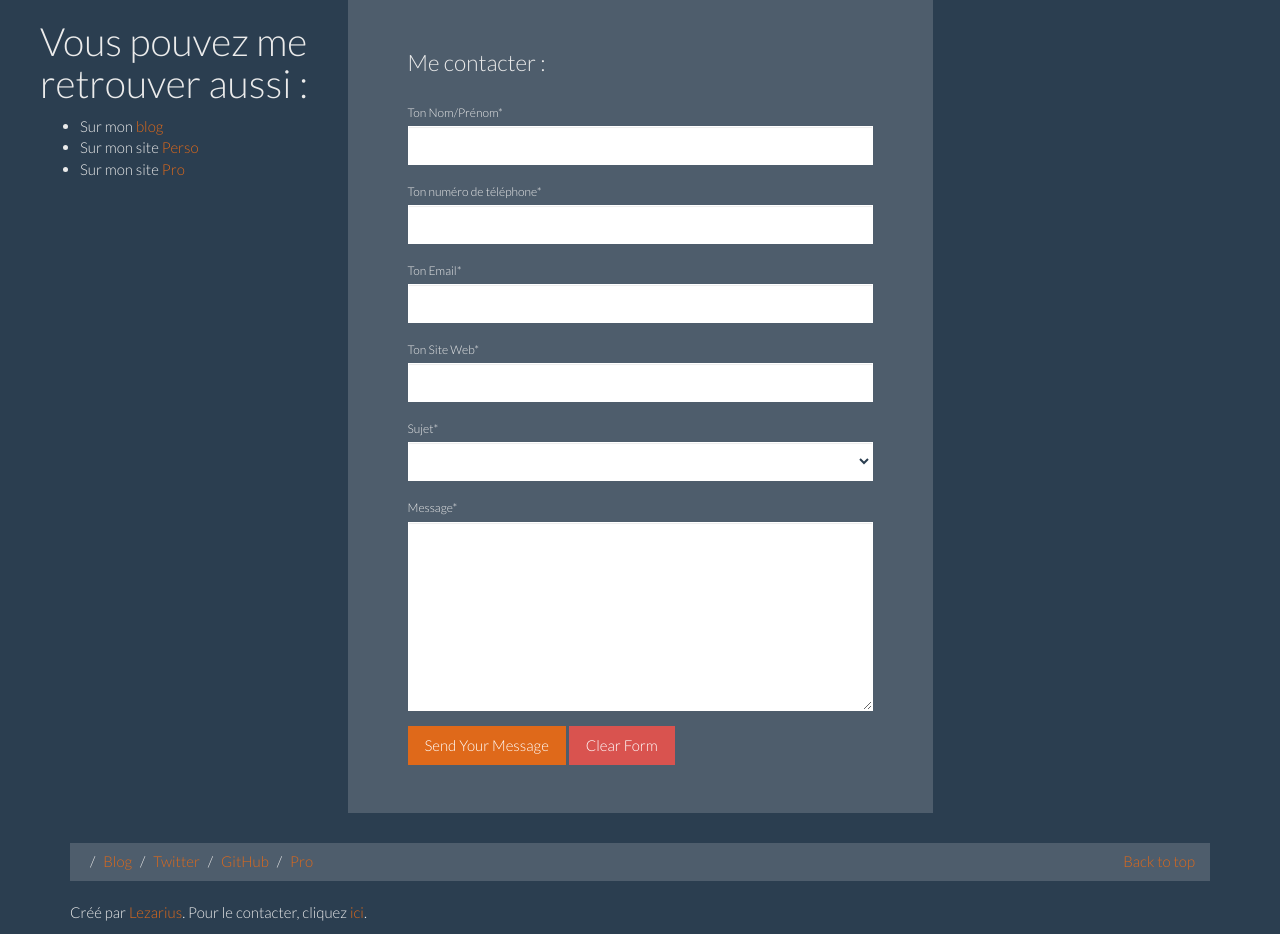
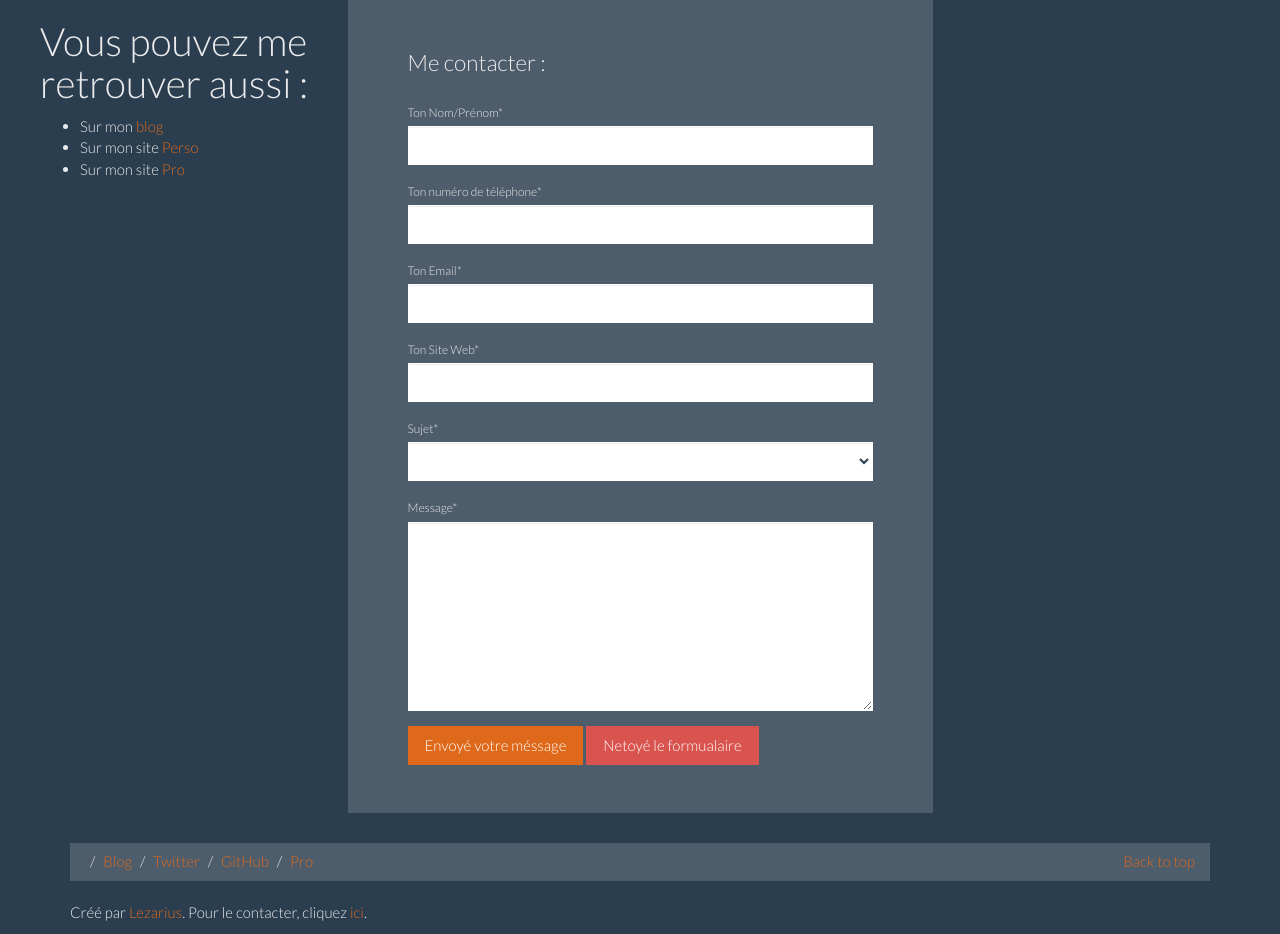
Before and after one commit to lezarius/CV, a PHP site: page / in a window 1280 px wide. Shown: the part 2157-3091 px from the top of the page. Run offline with PHP 8.4, Linux system fonts and the light colour scheme; some libraries are stand-ins or nearby versions.

Commit message:
Correction form

```diff
--- a/index.php
+++ b/index.php
@@ -293,8 +293,8 @@ if(isset($_POST['submit'])) {
             </div>
 
             <div class="actions">
-              <input type="submit" value="Send Your Message" name="submit" id="submitButton" class="btn btn-primary" title="Click here to submit your message!" />
-              <input type="reset" value="Clear Form" class="btn btn-danger" title="Remove all the data from the form." />
+              <input type="submit" value="Envoyé votre méssage" name="submit" id="submitButton" class="btn btn-primary" title="Click here to submit your message!" />
+              <input type="reset" value="Netoyé le formualaire" class="btn btn-danger" title="Remove all the data from the form." />
             </div>
           </fieldset>
         </form>
```
